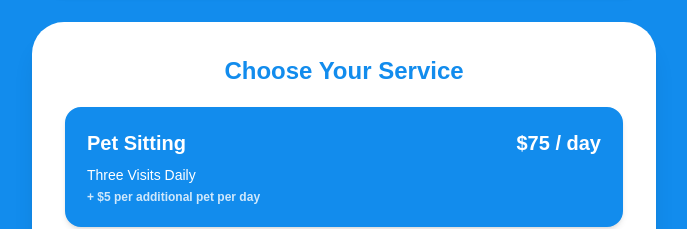
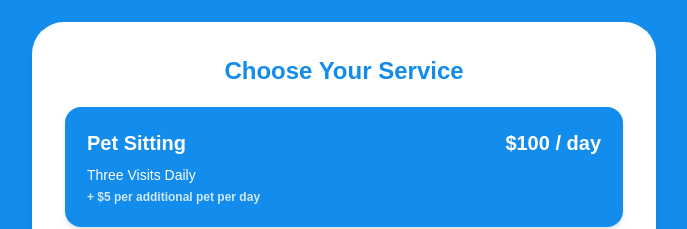
Before and after one commit to HenrieMason/thank-dog-its-friday, a Next.js app: page / in a window 1280 px wide. Shown: the part 1510-1739 px from the top of the page, without its empty margins (296-983 px from the left). Built offline with nearby package versions, Linux system fonts and the light colour scheme.

Commit message:
Improve landing page design

```diff
--- a/app/page.tsx
+++ b/app/page.tsx
@@ -14,7 +14,7 @@ const SERVICES = [
   {
     id: "pet" as Service,
     title: "Pet Sitting",
-    price: "$75 / day",
+    price: "$100 / day",
     description: "Three Visits Daily",
     detail: "+ $5 per additional pet per day",
   },
@@ -289,7 +289,7 @@ export default function Home() {
     service === "farm"
       ? 90
       : service === "pet"
-        ? 75 + Math.max(0, petCount - 1) * 5
+        ? 100 + Math.max(0, petCount - 1) * 5
         : 25 + Math.max(0, petCount - 1) * 5;
 
   const total =
```
